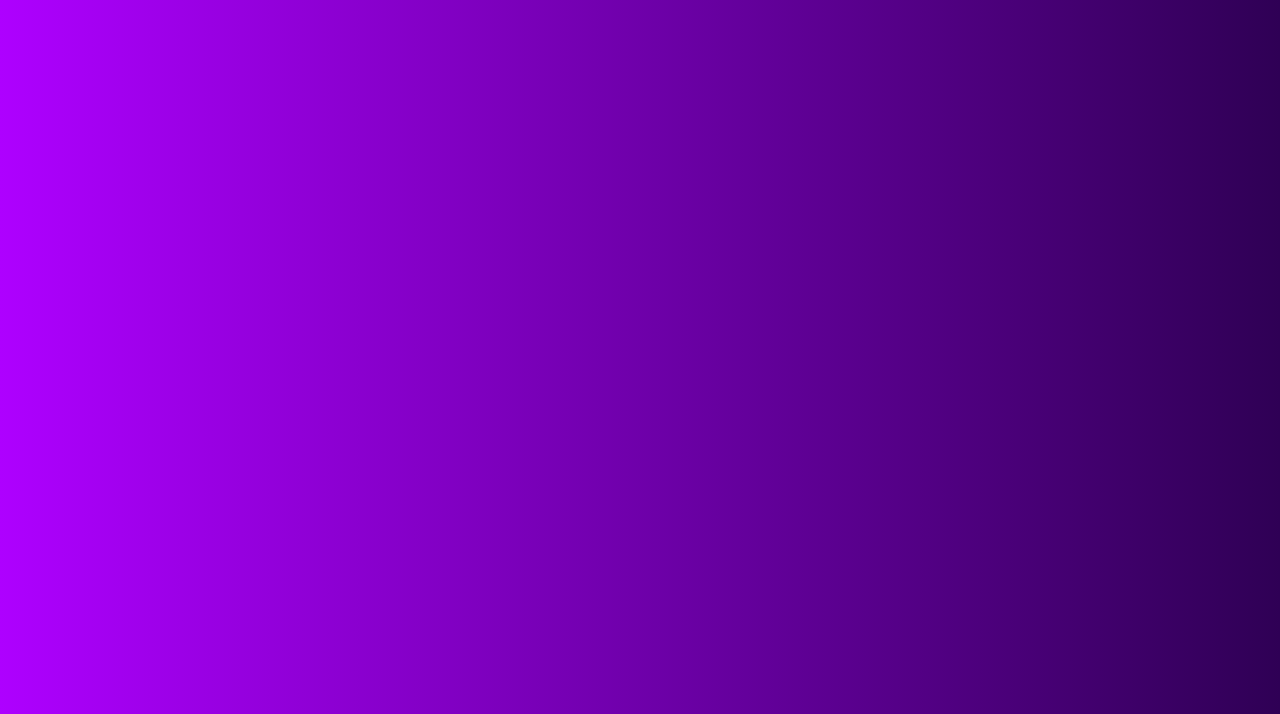
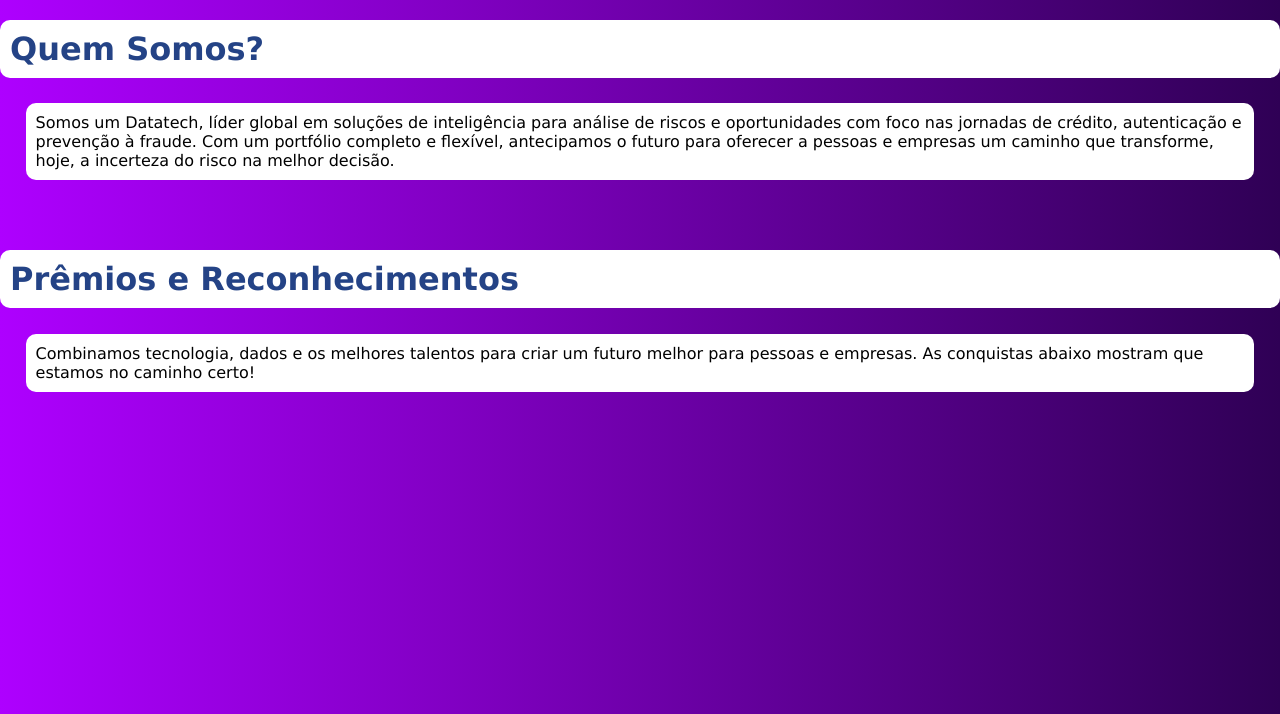
Before and after one commit to davizeira061/site-serasa, a plain HTML site: page index.html in a window 1280 px wide. Shown: the part 86-800 px from the top of the page. Drawn offline with Linux system fonts and the light colour scheme.

Commit message:
adicionando conteudo
adicionando conteudo ao index e corrigindo falha na aba de funcionarios

```diff
--- a/index.html
+++ b/index.html
@@ -25,6 +25,23 @@
         </nav>
     </header>
 
+    <div>
+        <h1>Quem Somos?</h1>
+        <p>
+            Somos um Datatech, líder global em soluções de inteligência
+            para análise de riscos e oportunidades com foco nas jornadas de
+            crédito, autenticação e prevenção à fraude. Com um portfólio
+            completo e flexível, antecipamos o futuro para oferecer a
+            pessoas e empresas um caminho que transforme, hoje, a
+            incerteza do risco na melhor decisão.
+        </p>
+        <br>
+        <h1>Prêmios e Reconhecimentos</h1>
+        <p>
+            Combinamos tecnologia, dados e os melhores talentos para criar um futuro melhor para pessoas e empresas. As conquistas abaixo mostram que estamos no caminho certo!
+        </p>
+
+    </div>
 </body>
 
 </html>
--- a/style/style.css
+++ b/style/style.css
@@ -12,6 +12,21 @@ a {
 
 .logo {
     width: 150px;
+}
+
+h1 {
+    margin-top: 2%;
+    padding: 10px;
+    background-color: #ffffff;
+    color: #244386;
+    border-radius: 10px;
+}
+
+p {
+    margin: 2%;
+    padding: 10px;
+    background-color: #ffffff;
+    border-radius: 10px;
 }
 
 body {
@@ -42,13 +57,14 @@ nav {
 .container {
     display: flex;
     /* flex-direction:row; */
-    flex-wrap:wrap;
-    justify-content:space-evenly;
+    flex-wrap: wrap;
+    justify-content: space-evenly;
     /* align-items:stretch; */
     /* align-content:center; */
 }
 
 .container .pessoa {
+    margin: 3%;
     background: #ffffff;
     padding: 20px;
     text-align: center;
```
Also changed, not shown: nav-bar/funcionarios.html (+39 -20 lines).
